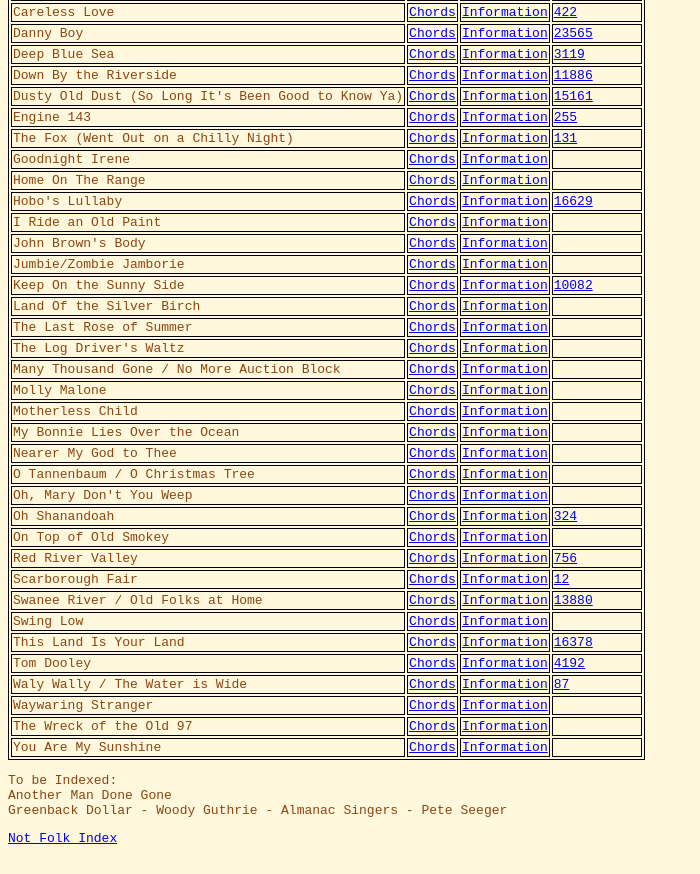
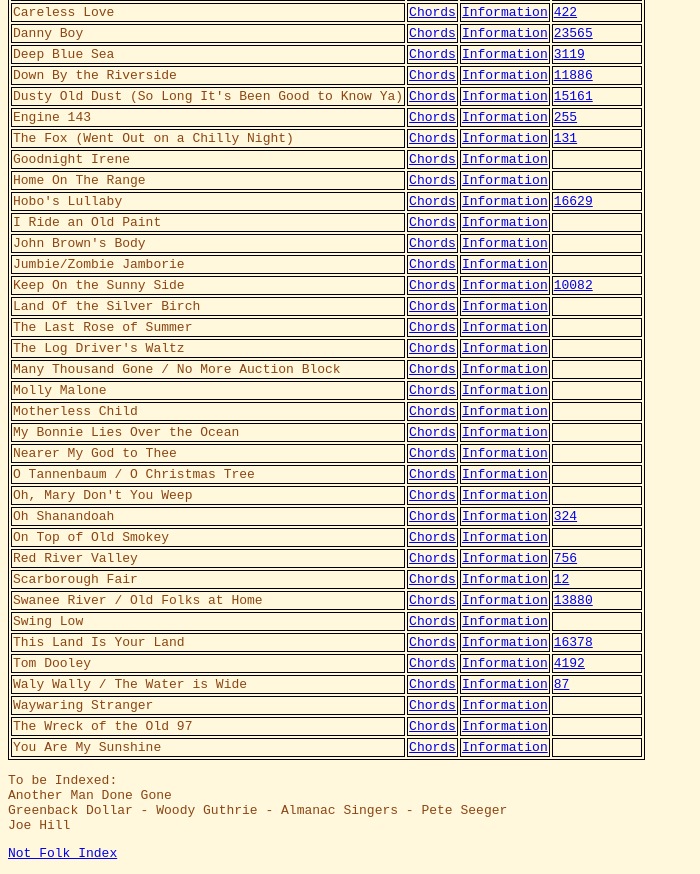
Before and after one commit to arzenchan/FolkSongs, a plain HTML site: page index.html in a window 1280 px wide. Shown: the part 233-1107 px from the top of the page, without its empty margins (0-700 px from the left). Drawn offline with Linux system fonts and the light colour scheme.

Commit message:
added another to be indexed

```diff
--- a/index.html
+++ b/index.html
@@ -88,6 +88,7 @@ document.getElementById("makeTable").innerHTML = tableColumn();
 To be Indexed:
 Another Man Done Gone
 Greenback Dollar - Woody Guthrie - Almanac Singers - Pete Seeger
+Joe Hill
 </pre>
 
 <p>
```
